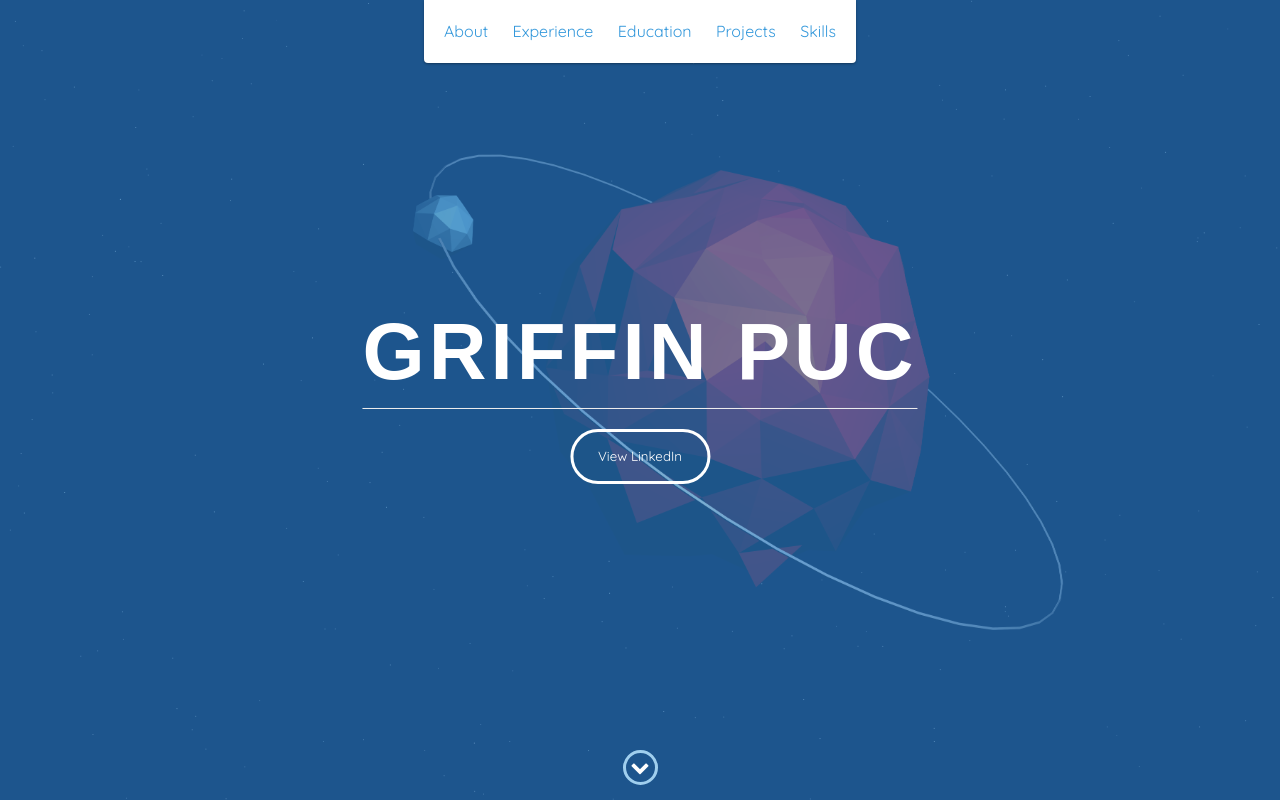
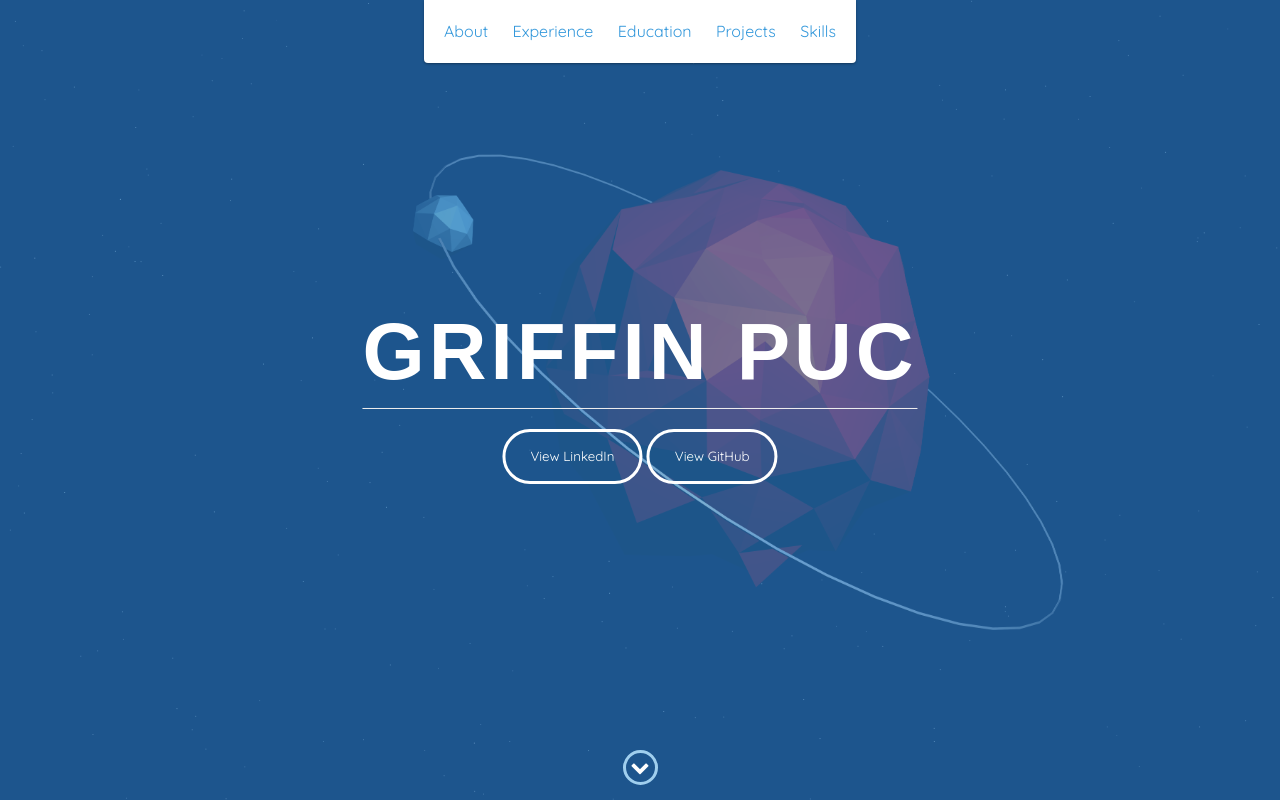
Before and after one commit to griffinpuc/griffinpuc.github.io, a website: page index.html in a window 1280 px wide. Shown: the top 802 px of the page. Drawn offline with nearby package versions, Linux system fonts and the light colour scheme; a web font is replaced by a local one.

Commit message:
added github

```diff
--- a/index.html
+++ b/index.html
@@ -56,6 +56,7 @@
             <h2 style="font-family: 'Lekton', sans-serif;"></h2>
             <hr>
             <a href="https://www.linkedin.com/in/griffinpuc/" target="_blank" style="font-size: 10pt;" class="btn-rounded-white">View LinkedIn</a>
+            <a href="https://www.github.com/griffinpuc" target="_blank" style="font-size: 10pt;" class="btn-rounded-white">View GitHub</a>
         </div>
         <!-- End #lead-content -->
 
```
